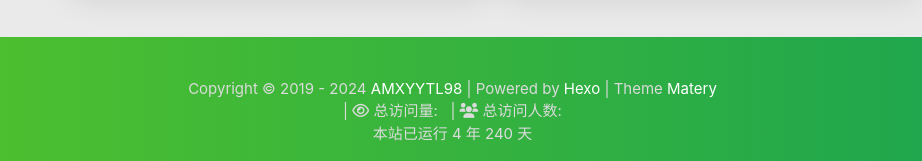
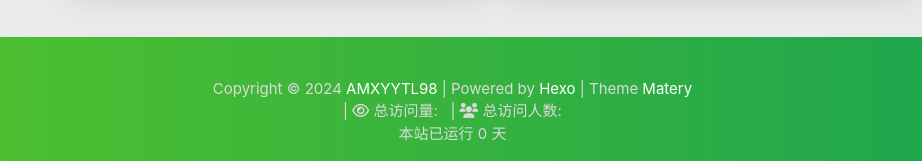
Before and after one commit to XYAMYTL98/XYAMYTL98.github.io, a plain HTML site: page 2024/02/22/hello-world/index.html in a window 1280 px wide. Shown: the part 2158-2319 px from the top of the page, 0-922 px from the left. Drawn offline with Linux system fonts and the light colour scheme; some packages are replaced by stand-ins of ours; no server answers; a script that the page names is missing.

Commit message:
Site updated: 2024-02-23 15:49:29

```diff
--- a/2024/02/22/hello-world/index.html
+++ b/2024/02/22/hello-world/index.html
@@ -802,7 +802,7 @@
         <div class="col s12 m8 l8 copy-right">
             Copyright&nbsp;&copy;
 
-                <span id="year">2019-2024</span>
+                <span id="year">2024</span>
 
             <a href="/about" target="_blank">AMXYYTL98</a>
             |&nbsp;Powered by&nbsp;<a href="https://hexo.io/" target="_blank">Hexo</a>
@@ -839,10 +839,10 @@
                         var days = hours * 24;
                         var years = days * 365;
                         var today = new Date();
-                        var startYear = "2019";
-                        var startMonth = "6";
-                        var startDate = "28";
-                        var startHour = "0";
+                        var startYear = "2024";
+                        var startMonth = "2";
+                        var startDate = "22";
+                        var startHour = "12";
                         var startMinute = "0";
                         var startSecond = "0";
                         var todayYear = today.getFullYear();
```
Also changed, not shown: archives/2024/02/index.html (+5 -5 lines), archives/2024/index.html (+5 -5 lines), archives/index.html (+5 -5 lines), index.html (+5 -5 lines).
